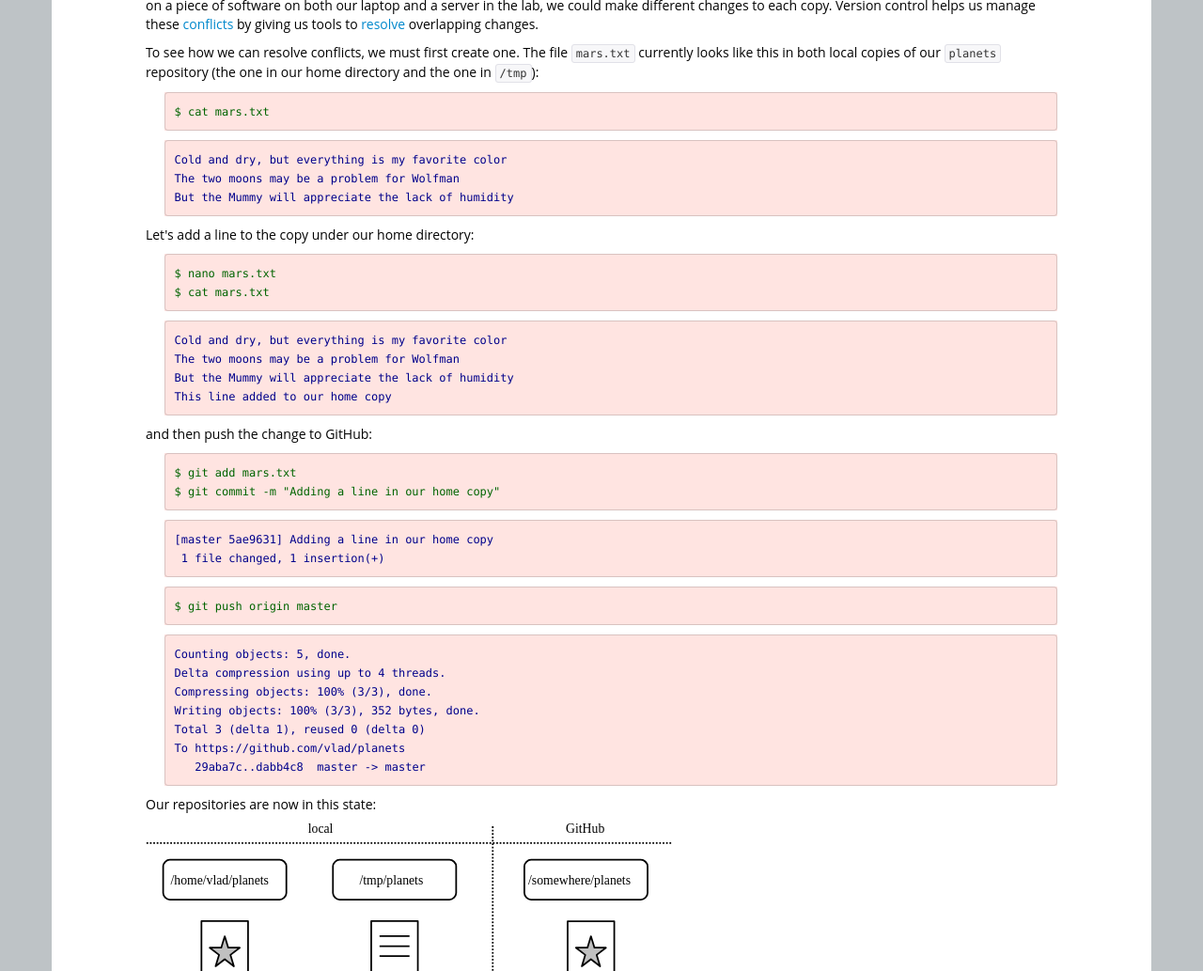
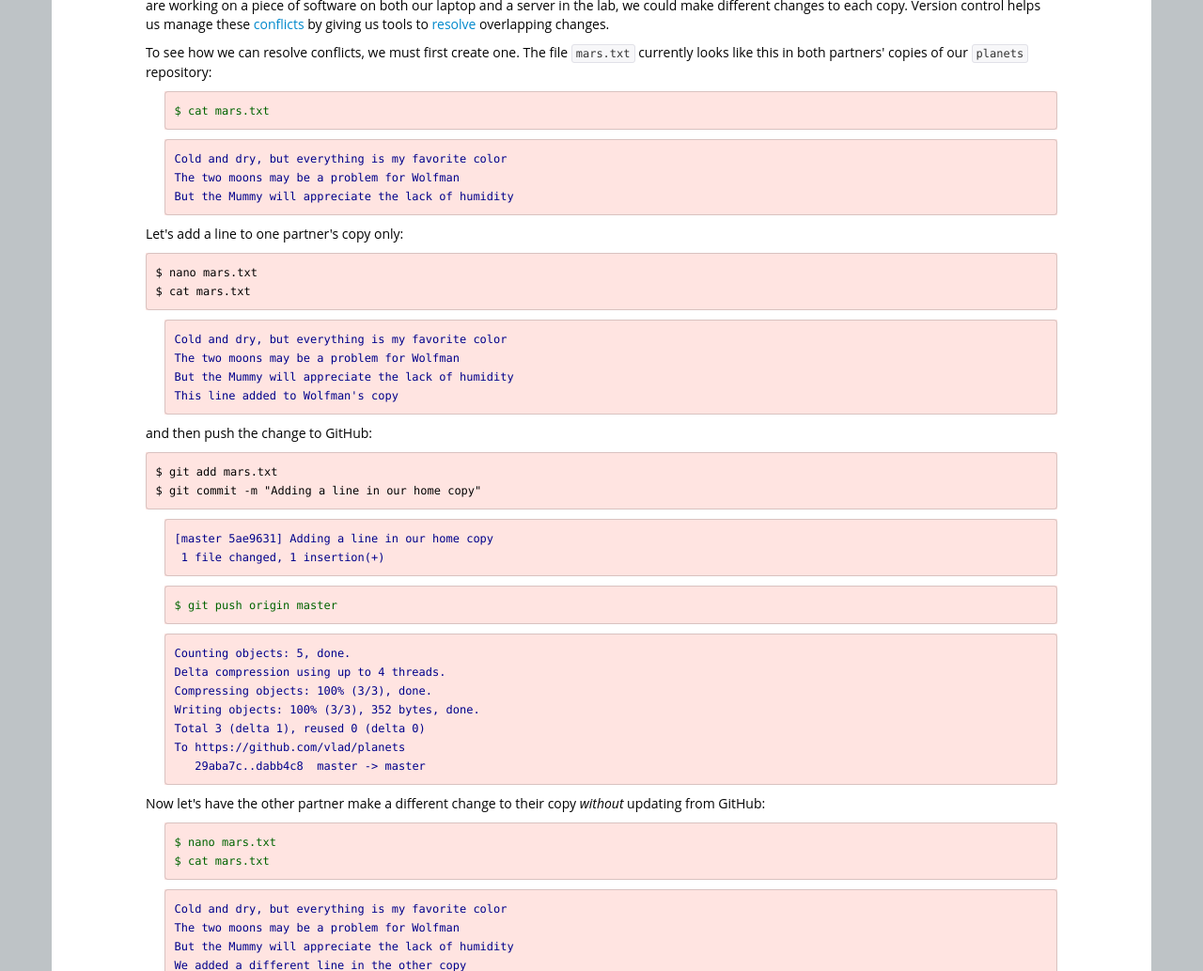
Before and after one commit to SWC-OSG-Workshop/2015-10-27-duke, a Jekyll site: the page built from novice/git/03-conflict.md, in a window 1280 px wide and 1400 px high. Shown: the part 367-1400 px from the top of the window at 94% size. Built offline with Jekyll 4.4.1, drawn with Linux system fonts in a browser that asks for light colours; some of the changed text lies outside the part shown.

Commit message:
add exercise for merge lesson

```diff
--- a/novice/git/03-conflict.md
+++ b/novice/git/03-conflict.md
@@ -11,24 +11,23 @@
 
 </div>
 
-As soon as people can work in parallel,
-someone's going to step on someone else's toes.
-This will even happen with a single person:
-if we are working on a piece of software on both our laptop and a server in the lab,
-we could make different changes to each copy.
-Version control helps us manage these [conflicts](../../gloss.html#conflict)
-by giving us tools to [resolve](../../gloss.html#resolve) overlapping changes.
 
-To see how we can resolve conflicts,
-we must first create one.
-The file `mars.txt` currently looks like this
-in both local copies of our `planets` repository
-(the one in our home directory and the one in `/tmp`):
+As soon as people can work in parallel, it's likely someone's going to step on someone
+else's toes.  This will even happen with a single person: if we are working on
+a piece of software on both our laptop and a server in the lab, we could make
+different changes to each copy.  Version control helps us manage these
+[conflicts](reference.html#conflicts) by giving us tools to
+[resolve](reference.html#resolve) overlapping changes.
+
+To see how we can resolve conflicts, we must first create one.  The file
+`mars.txt` currently looks like this in both partners' copies of our `planets`
+repository:
 
 ~~~
 $ cat mars.txt
 ~~~
 {:class="in"}
+
 ~~~
 Cold and dry, but everything is my favorite color
 The two moons may be a problem for Wolfman
@@ -36,18 +35,18 @@
 ~~~
 {:class="out"}
 
-Let's add a line to the copy under our home directory:
+Let's add a line to one partner's copy only:
 
 ~~~
 $ nano mars.txt
 $ cat mars.txt
 ~~~
-{:class="in"}
+
 ~~~
 Cold and dry, but everything is my favorite color
 The two moons may be a problem for Wolfman
 But the Mummy will appreciate the lack of humidity
-This line added to our home copy
+This line added to Wolfman's copy
 ~~~
 {:class="out"}
 
@@ -57,12 +56,12 @@
 $ git add mars.txt
 $ git commit -m "Adding a line in our home copy"
 ~~~
-{:class="in"}
 ~~~
 [master 5ae9631] Adding a line in our home copy
  1 file changed, 1 insertion(+)
 ~~~
 {:class="out"}
+
 ~~~
 $ git push origin master
 ~~~
@@ -78,16 +77,11 @@
 ~~~
 {:class="out"}
 
-Our repositories are now in this state:
-
-<img src="img/git-after-first-conflicting-change.svg" alt="After Making First Change" />
-
-Now let's switch to the copy under `/tmp`
-and make a different change there
+Now let's have the other partner
+make a different change to their copy
 *without* updating from GitHub:
 
 ~~~
-$ cd /tmp/planets
 $ nano mars.txt
 $ cat mars.txt
 ~~~
@@ -96,7 +90,7 @@
 Cold and dry, but everything is my favorite color
 The two moons may be a problem for Wolfman
 But the Mummy will appreciate the lack of humidity
-We added a different line in the temporary copy
+We added a different line in the other copy
 ~~~
 {:class="out"}
 
@@ -104,11 +98,11 @@
 
 ~~~
 $ git add mars.txt
-$ git commit -m "Adding a line in the temporary copy"
+$ git commit -m "Adding a line in my copy"
 ~~~
 {:class="in"}
 ~~~
-[master 07ebc69] Adding a line in the temporary copy
+[master 07ebc69] Adding a line in my copy
  1 file changed, 1 insertion(+)
 ~~~
 {:class="out"}
@@ -130,10 +124,12 @@
 ~~~
 {:class="out"}
 
+<img src="img2/git-freshly-made-github-repo.svg" alt="The conflicting changes" />
+
 Git detects that the changes made in one copy overlap with those made in the other
 and stops us from trampling on our previous work.
 What we have to do is pull the changes from GitHub,
-[merge](../../gloss.html#repository-merge) them into the copy we're currently working in,
+[merge](reference.html#merge) them into the copy we're currently working in,
 and then push that.
 Let's start by pulling:
 
@@ -166,25 +162,23 @@
 The two moons may be a problem for Wolfman
 But the Mummy will appreciate the lack of humidity
 <<<<<<< HEAD
-We added a different line in the temporary copy
+We added a different line in the other copy
 =======
-This line added to our home copy
+This line added to Wolfman's copy
 >>>>>>> dabb4c8c450e8475aee9b14b4383acc99f42af1d
 ~~~
 {:class="out"}
 
-Our change---the one in `HEAD`---is preceded by `<<<<<<<`.
+Our change&mdash;the one in `HEAD`&mdash;is preceded by `<<<<<<<`.
 Git has then inserted `=======` as a separator between the conflicting changes
 and marked the end of the content downloaded from GitHub with `>>>>>>>`.
 (The string of letters and digits after that marker
-identifies the revision we've just downloaded.)
+identifies the commit we've just downloaded.)
 
 It is now up to us to edit this file to remove these markers
 and reconcile the changes.
-We can do anything we want:
-keep the change in this branch,
-keep the change made in the other,
-write something new to replace both,
+We can do anything we want: keep the change made in the local repository, keep
+the change made in the remote repository, write something new to replace both,
 or get rid of the change entirely.
 Let's replace both so that the file looks like this:
 
@@ -229,11 +223,7 @@
 ~~~
 {:class="out"}
 
-Our repositories now look like this:
-
-<img src="img/git-after-second-conflicting-change.svg" alt="After Making Second (Conflicting) Change" />
-
-so we push our changes to GitHub:
+Now we can push our changes to GitHub:
 
 ~~~
 $ git push origin master
@@ -250,16 +240,11 @@
 ~~~
 {:class="out"}
 
-to get this:
-
-<img src="img/git-after-merging.svg" alt="After Merging Changes Locally" />
-
 Git keeps track of what we've merged with what,
 so we don't have to fix things by hand again
-if we switch back to the repository in our home directory and pull from GitHub:
+when the collaborator who made the first change pulls again:
 
 ~~~
-$ cd ~/planets
 $ git pull origin master
 ~~~
 {:class="in"}
@@ -277,7 +262,7 @@
 ~~~
 {:class="out"}
 
-we get the merged file:
+We get the merged file:
 
 ~~~
 $ cat mars.txt
@@ -302,20 +287,16 @@
 that they ought to clarify who's responsible for what,
 or find a way to divide the work up differently.
 
+> ## Challenge:
+> This is an extention of the previous challenge on collaboration. Now `member A` and `member B`  edit
+>the same line (each of you would have different content) in the same file, add the file to stage-in and commit
+>it locally. After the local commit, push it.
+>
+>One of you  should get a merge conflict.
+>Look the file in conflict, and resolve it.
+
 <div class="keypoints" markdown="1">
-
 #### Key Points
 *   Conflicts occur when two or more people change the same file(s) at the same time.
 *   The version control system does not allow people to blindly overwrite each other's changes.
     Instead, it highlights conflicts so that they can be resolved.
-
-</div>
-
-<div class="challenge" markdown="1">
-Clone the repository created by your instructor.
-Add a new file to it,
-and modify an existing file (your instructor will tell you which one).
-When asked by your instructor,
-pull her changes from the repository to create a conflict,
-then resolve it.
-</div>
```
Also changed, not shown: other parts of novice/git/03-conflict.md (+1 -1 lines), novice/git/img2/conflict.svg (added).
